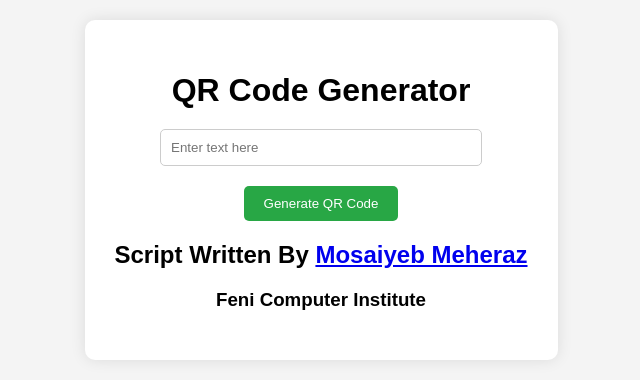
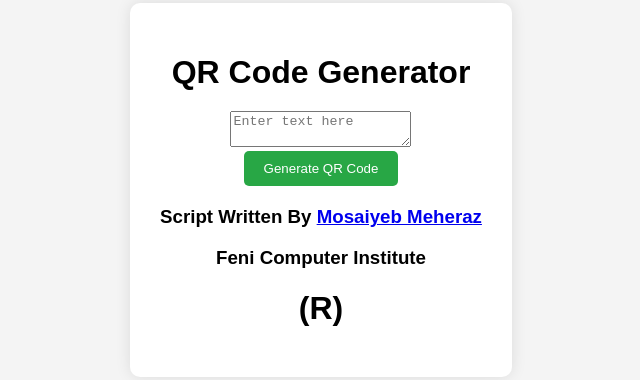
Before and after one commit to meheraz1100/qr-code-generator, a plain HTML site: page index.html in a window 1280 px wide. Shown: the part 210-590 px from the top of the page, without its empty margins (319-959 px from the left). Drawn offline with Linux system fonts and the light colour scheme.

Commit message:
[UPDATE]: Input area replaced by textarea

```diff
--- a/index.html
+++ b/index.html
@@ -5,18 +5,23 @@
     <meta name="viewport" content="width=device-width, initial-scale=1.0">
     <title>QR Code Generator</title>
     <link rel="stylesheet" href="style.css">
+    <link rel="shortcut icon" href="https://www.cbs17.com/wp-content/uploads/sites/29/2021/03/qrcode_www.cbs17.com-1.png" type="image/x-icon">
 </head>
 <body>
     <div class="container">
         <h1>QR Code Generator</h1>
-        <input type="text" id="text-input" placeholder="Enter text here">
+        <!-- <input type="text" id="text-input" placeholder="Enter text here"> -->
+         <textarea name="" id="text-input" placeholder="Enter text here"></textarea>
+         <br>
         <button id="generate-btn">Generate QR Code</button>
         <div id="qr-code"></div>
         <button id="download-btn" style="display: none;">Download as PNG</button>
 
         <footer>
-    <h2>Script Written By <a href="https://www.facebook.com/meheraz1100" target="_blank">Mosaiyeb Meheraz</a></h2>
+    <h3>Script Written By <a href="https://www.facebook.com/meheraz1100" target="_blank">Mosaiyeb Meheraz</a></h3>
     <h3>Feni Computer Institute</h3>
+
+    <h1>(R)</h1>
 </footer>
     </div>
     <script src="https://cdn.jsdelivr.net/npm/qrcode@1.4.4/build/qrcode.min.js"></script>
```
